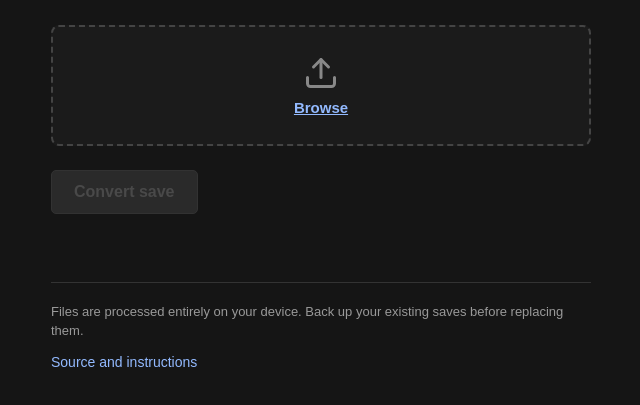
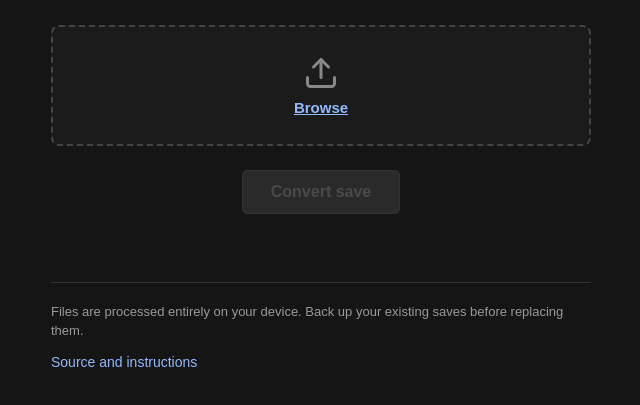
Before and after one commit to tonykastaneda/PataponSaveConverter, a website built with Vite: page web/index.html in a window 1280 px wide. Shown: the part 137-542 px from the top of the page, without its empty margins (319-959 px from the left). Built offline with nearby package versions, Linux system fonts and the light colour scheme.

Commit message:
Center the Convert button and status text

```diff
--- a/web/src/style.css
+++ b/web/src/style.css
@@ -160,6 +160,7 @@ code {
 .slot-row {
   display: flex;
   flex-direction: column;
+  align-items: center;
   gap: 6px;
 }
 .slot-row[hidden] {
@@ -192,8 +193,8 @@ code {
 
 /* Action button */
 button[type="submit"] {
-  align-self: flex-start;
-  padding: 12px 22px;
+  align-self: center;
+  padding: 12px 28px;
   border: 1px solid #ddd;
   border-radius: 5px;
   background: #eee;
@@ -218,6 +219,7 @@ button[type="submit"]:disabled {
 #status {
   min-height: 22px;
   margin: 14px 0 0;
+  text-align: center;
   font-size: 14px;
   line-height: 1.4;
 }
```
